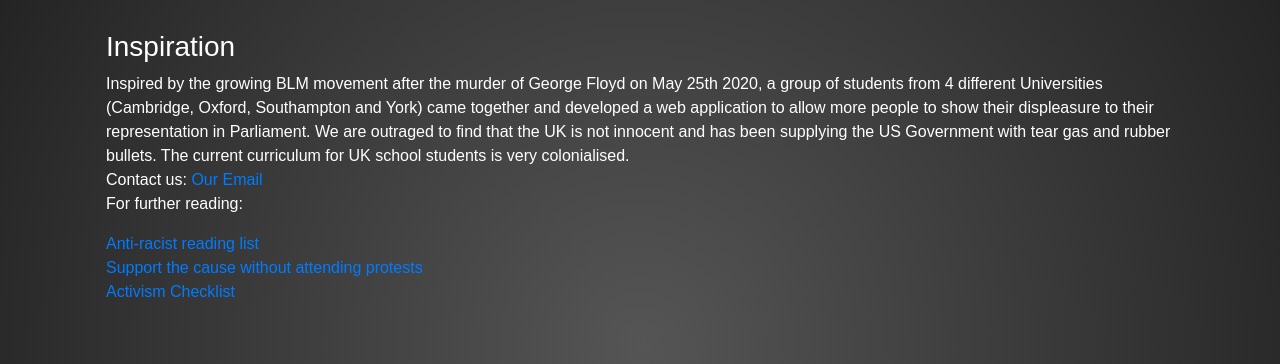
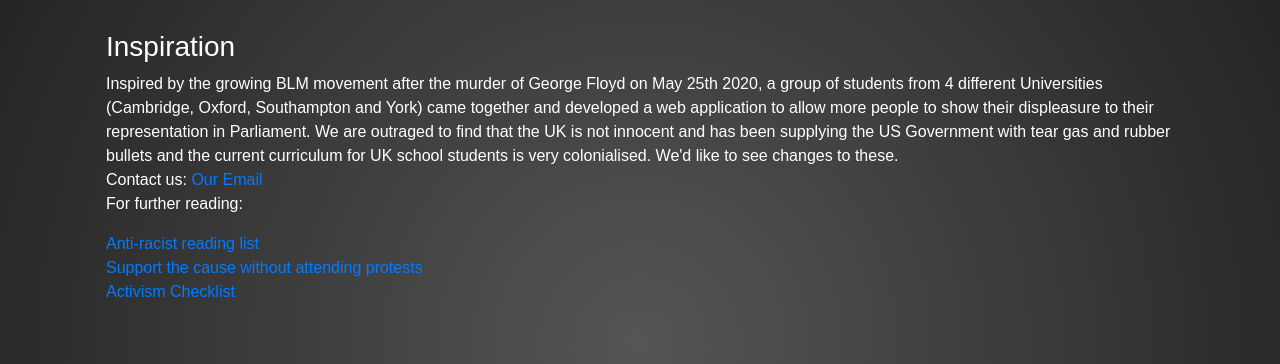
Before and after one commit to Write-For-Change/emaildrafter, a Flask app: page /aboutus in a window 1280 px wide. Shown: the part 56-420 px from the top of the page. Run offline with Flask 2, Linux system fonts and the light colour scheme; some libraries are stand-ins or nearby versions.

Commit message:
changes to about us

```diff
--- a/templates/aboutus.html
+++ b/templates/aboutus.html
@@ -2,7 +2,7 @@
 
 {% block content %}
 <h3 style="color: white"> Inspiration </h3>
-<p style="color: white">Inspired by the growing BLM movement after the murder of George Floyd on May 25th 2020, a group of students from 4 different Universities (Cambridge, Oxford, Southampton and York) came together and developed a web application to allow more people to show their displeasure to their representation in Parliament. We are outraged to find that the UK is not innocent and has been supplying the US Government with tear gas and rubber bullets. The current curriculum for UK school students is very colonialised.
+<p style="color: white">Inspired by the growing BLM movement after the murder of George Floyd on May 25th 2020, a group of students from 4 different Universities (Cambridge, Oxford, Southampton and York) came together and developed a web application to allow more people to show their displeasure to their representation in Parliament. We are outraged to find that the UK is not innocent and has been supplying the US Government with tear gas and rubber bullets and the current curriculum for UK school students is very colonialised. We'd like to see changes to these.
 <br>
 Contact us: <a href="mailto:writeforchanges@gmail.com"> Our Email</a>
 <br>
--- a/templates/page.html
+++ b/templates/page.html
@@ -71,7 +71,7 @@
 </body>
 <footer style="text-align: center;">
 	Black Lives Matter.
-	<a href="aboutus.html">About us.</a>
+	<a href="{{ url_for('aboutus')}}">About us.</a>
 </footer>
 
 </html>
```
